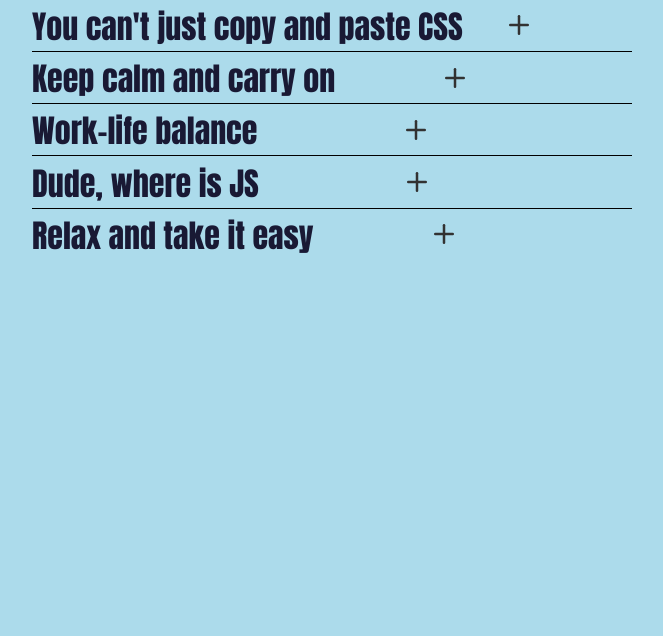
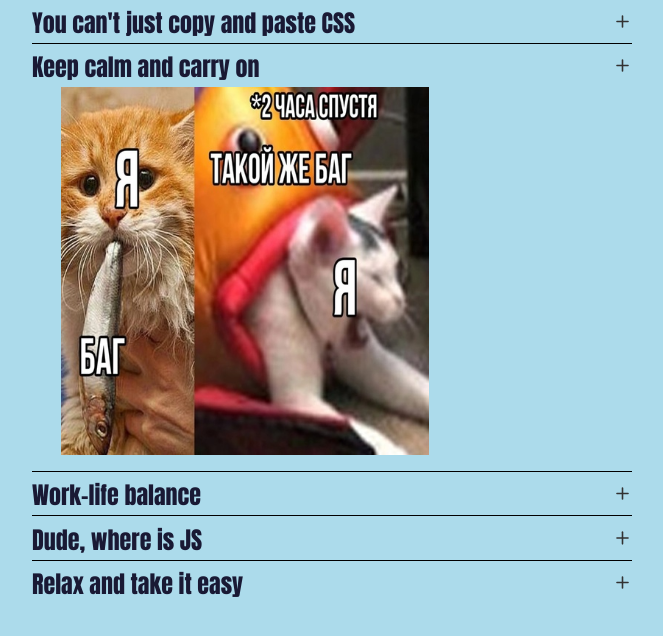
Before and after one commit to 4iTeRiNo/cssBayan, a plain HTML site: page index.html in a window 1280 px wide. Shown: the part 62-698 px from the top of the page, without its empty margins (308-971 px from the left). Drawn offline with Linux system fonts and the light colour scheme.

Commit message:
fix: rename class name label for index file. feat: emplement ccsBayan for desctop (1920×1080) (Sat, Mar 11, 2023 03:07:37 PM)

```diff
--- a/index.html
+++ b/index.html
@@ -18,40 +18,41 @@
 		<div class="accordion-container">
 
 			<div class="accordion__items">
-				<input class="accordion__item" type="radio" id="accordion__1" name="items">
-				<label for="accordion_1">You can't just copy and paste CSS</label>
-				<img id="plus" src="mems/plus.svg" alt="">
+				<input class="accordion__item" type="radio" id="accordion__1" name="items"
+				checked="true"/>
+				<label for="accordion__1">You can't just copy and paste CSS</label>
+				<img class="plus" src="mems/plus.svg" alt="plus">
 				<div class="accordion__content">
-					<img src="mems/Can't just copy and paste.jpg" alt="">
+					<img src="mems/Can't just copy and paste.jpg" alt="meme">
 				</div>
 			</div>
 
 			<div class="accordion__items">
-				<input class="accordion__item" type="radio" id="accordion__2" name="items">
-				<label for="accordion_2">Keep calm and carry on</label>
-				<img id="plus" src="mems/plus.svg" alt="">
-				<div class="accordion__content"><img src="mems/Keep calm and carry on.jpg" alt=""></div>
+				<input class="accordion__item" type="radio" id="accordion__2" name="items" checked="true">
+				<label for="accordion__2">Keep calm and carry on</label>
+				<img class="plus" src="mems/plus.svg" alt="plus">
+				<div class="accordion__content"><img src="mems/Keep calm and carry on.jpg" alt="meme"></div>
 			</div>
 
 			<div class="accordion__items">
 				<input class="accordion__item" type="radio" id="accordion__3" name="items">
-				<label for="accordion_3">Work-life balance</label>
-				<img id="plus" src="mems/plus.svg" alt="">
-				<div class="accordion__content"><img src="mems/Work-life balance.jpg" alt=""></div>
+				<label for="accordion__3">Work-life balance</label>
+				<img class="plus" src="mems/plus.svg" alt="plus">
+				<div class="accordion__content"><img src="mems/Work-life balance.jpg" alt="meme"></div>
 			</div>
 
 			<div class="accordion__items">
 				<input class="accordion__item" type="radio" id="accordion__4" name="items">
-				<label for="accordion_4">Dude, where is JS</label>
-				<img id="plus" src="mems/plus.svg" alt="">
-				<div class="accordion__content"><img src="mems/Where is JS.jpg" alt=""></div>
+				<label for="accordion__4">Dude, where is JS</label>
+				<img class="plus" src="mems/plus.svg" alt="plus">
+				<div class="accordion__content"><img src="mems/Where is JS.jpg" alt="meme"></div>
 			</div>
 
 			<div class="accordion__items">
 				<input class="accordion__item"type="radio" id="accordion__5" name="items">
-				<label for="accordion_5">Relax and take it easy</label>
-				<img id="plus" src="mems/plus.svg" alt="">
-				<div class="accordion__content"><img src="mems/relax and take it easy.jpg" alt=""></div>
+				<label for="accordion__5">Relax and take it easy</label>
+				<img class="plus" src="mems/plus.svg" alt="plus">
+				<div class="accordion__content"><img src="mems/relax and take it easy.jpg" alt="meme"></div>
 			</div>
 
 		</div>
--- a/style.css
+++ b/style.css
@@ -1,10 +1,10 @@
 body {
 	background-color: #acdbeb;
 	color: #191934;
-	overflow-y: hidden;
+	/* overflow-y: hidden; */
 }
 .wrapper {
-	width: 600px;
+	width: 37.5rem;
 	margin: 0 auto;
 }
 .wrapper h1 {
@@ -20,14 +20,14 @@ body {
 	width: 37.5rem;
 	cursor: pointer;
 }
-.accordion-container:hover {
+.accordion-container:hover{
 	color: #77767c;
 }
 
 .accordion__items {
 	cursor: pointer;
-	border-top: 1px solid black;
-	/* transition: all 0.3s; */
+	border-top: 0.063rem solid black;
+	transition: all 0.3s;
 	display: flex;
 	justify-content: space-between;
 	align-content: space-between;
@@ -35,18 +35,13 @@ body {
 	flex-wrap: wrap;
 }
 
-#plus {
-	display: flex;
-	width: 30px;
-	/* height: 20px; */
-	/* justify-content: space-between;
-	flex-direction: row;
-	align-items: flex-end; */
+.plus {
+	width: 1.2rem;
 	margin: auto 0;
 }
 
 #plus:hover {
-	transform: rotate(180deg);
+	color: #77767c;
 }
 
 .accordion__item{
@@ -60,17 +55,18 @@ body {
 	display: flex;
 }
 .accordion__items label {
-	font-size: 2rem;
+	width: 22rem;
+	font-size: 1.5rem;
 	padding: 0.7rem 0 0.5rem 0;
 }
 .accordion__items:hover .accordion__content {
-	height: 32rem;
+	height: 24rem;
 	display: block;
-	transition: all 0.8s;
+	transition: all 0.6s;
 }
 
-.accordion__item:checked + label + .accordion__content {
-	height: 32rem;
+.accordion__item:checked ~ .accordion__content {
+	height: 24rem;
 	display: block;
 	transition: ease-in-out 0.6s;
 }
@@ -78,3 +74,96 @@ body {
 .accordion__content {
 	padding: 0 1.8rem;
 }
+.accordion__content img {
+	width: 23rem;
+}
+
+
+
+
+
+
+
+
+
+
+
+
+
+
+/* .wrapper {
+	margin: 0 auto;
+	max-width: 500px;
+	align-items: center;
+}
+.wrapper h1 {
+	font-size: 30px;
+	margin-bottom: 20px;
+	padding-top: 20px;
+}
+.accordion-container {
+	width: 100%;
+	height: 100vh;
+	display: flex;
+	margin: 0 auto;
+	flex-direction: column;
+	align-items: center;
+	cursor: pointer;
+	font-size: 20px;
+}
+.accordion-container:hover {
+	color: #77767c;
+
+}
+
+.accordion__items {
+	height: 36px;
+	/* overflow:hidden; */
+	/* width: 100%;
+	border-top: 1px solid black;
+	transition: all 0.3s;
+}
+.accordion__items:hover ~ .accordion__content{
+	height: 550px;
+	display: block;
+	transition: ease-in-out 0.6s;
+}
+
+.accordion__items input {
+display: none;
+}
+
+.accordion__items label {
+	display: inline-block;
+	padding: 10px 0 15px 0;
+	width: 400px;
+	cursor: pointer;
+	position: relative;
+}
+
+
+.accordion__items input:checked ~ .accordion__items {
+	max-height: 550px;
+} */
+/*
+.accordion__items input[type=radio] + label::after {
+	content: '+';
+}*/
+
+/* .accordion__items input[type=radio]:hover + label::before {
+	content: '+';
+	transform: rotate(315deg);
+} */
+
+/* .accordion__content{
+	overflow:hidden;
+	width: 600px;
+	align-items: center;
+	display: none;
+}
+.accordion__content img {
+	width: 500px;
+	height: 500px;
+	overflow:hidden;
+	align-items: center;
+} */
```
